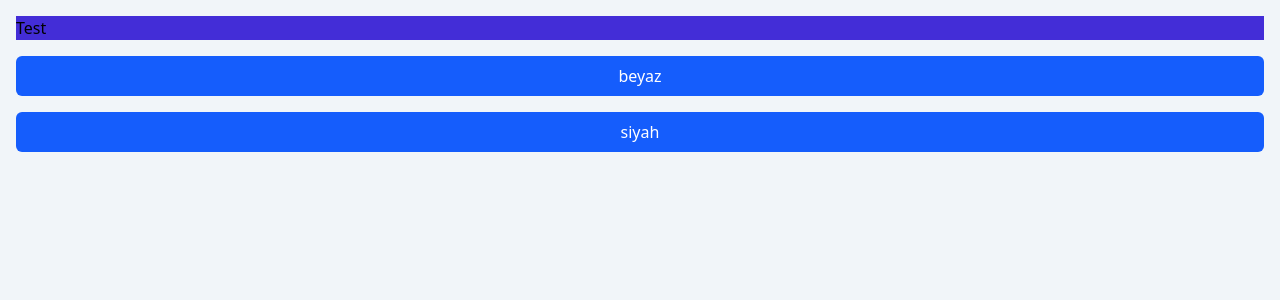
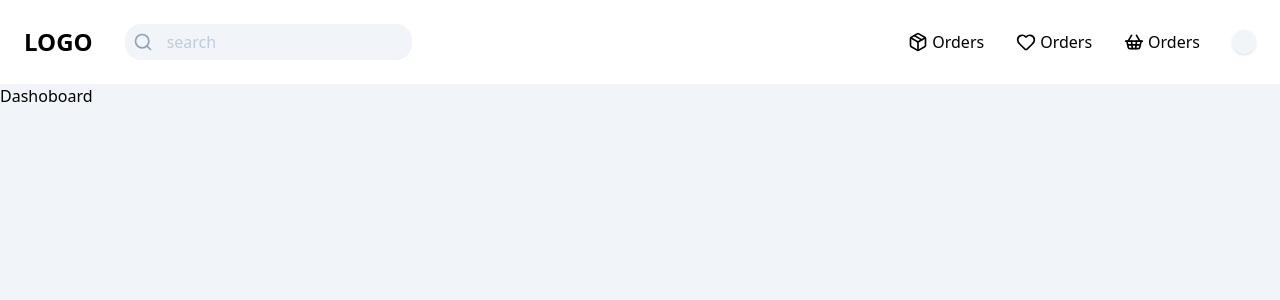
Before and after one commit to dursunalisevinc/e-commerce_zustand, a React (Vite) app in the folder zustand_example/: page / in a window 1280 px wide. Shown: the top 300 px of the page. Built offline with nearby package versions, Linux system fonts and the light colour scheme.

Commit message:
added to navbar

```diff
--- a/zustand_example/package.json
+++ b/zustand_example/package.json
@@ -11,8 +11,10 @@
   },
   "dependencies": {
     "@tailwindcss/vite": "^4.1.18",
+    "lucide-react": "^0.563.0",
     "react": "^19.2.0",
     "react-dom": "^19.2.0",
+    "react-router-dom": "^7.13.0",
     "tailwindcss": "^4.1.18"
   },
   "devDependencies": {
--- a/zustand_example/src/App.tsx
+++ b/zustand_example/src/App.tsx
@@ -1,29 +1,20 @@
+
+import { BrowserRouter, Routes, Route } from 'react-router-dom';
+import Details from './pages/Details';
+import Layout from './shared/Layout';
+import Dashboard from './pages/Dashboard';
 
 function App() {
 
-  const changeTheme = (theme: "light" | "dark") => {
-    document.documentElement.setAttribute("data-theme", theme);
-  };
-
   return (
-    <div className="h-screen bg-secondary-100 flex  flex-col gap-4 p-4">
-
-      <div className="bg-primary-700">
-        Test
-      </div>
-      <button
-        onClick={() => changeTheme("light")}
-        className="bg-blue-600 text-white px-4 py-2 rounded-md"
-      >
-        beyaz
-      </button>
-      <button
-        onClick={() => changeTheme("dark")}
-        className="bg-blue-600 text-white px-4 py-2 rounded-md"
-      >
-        siyah
-      </button>
-    </div>
+    <BrowserRouter>
+      <Routes>
+        <Route element={<Layout />}>
+          <Route path="/" element={<Dashboard />} />
+          <Route path="/details/:id" element={<Details />} />
+        </Route>
+      </Routes>
+    </BrowserRouter>
   );
 }
 
--- /dev/null
+++ b/zustand_example/src/components/Navbar.tsx
@@ -0,0 +1,26 @@
+import { Heart, Package, Search, ShoppingBasket } from 'lucide-react'
+
+const Navbar = () => {
+    return (
+        <div className='flex justify-between p-[1.5rem]'>
+            <div className='flex items-center gap-8'>
+                <span className='font-bold text-2xl'>LOGO</span>
+                <div className='text-secondary-400 flex gap-2 items-center bg-secondary-100 px-2 rounded-2xl'>
+                    <Search size={20} />
+                    <input placeholder='search' className='min-w-[15rem] px-1.5 py-1.5 rounded-md border border-none outline-none' type="text" />
+                </div>
+            </div>
+            <div className='flex items-center'>
+                <ul className='flex gap-8'>
+                    <li className='flex items-center gap-1'><Package size={20} /> Orders</li>
+                    <li className='flex items-center gap-1'><Heart size={20} /> Orders</li>
+                    <li className='flex items-center gap-1'><ShoppingBasket size={20} /> Orders</li>
+                    <li><div className='rounded-full bg-secondary-100 p-3 shadow'></div></li>
+                </ul>
+            </div>
+
+        </div>
+    )
+}
+
+export default Navbar
--- /dev/null
+++ b/zustand_example/src/pages/Dashboard.tsx
@@ -0,0 +1,9 @@
+import React from 'react'
+
+const Dashoboard = () => {
+    return (
+        <div>Dashoboard</div>
+    )
+}
+
+export default Dashoboard
--- /dev/null
+++ b/zustand_example/src/pages/Details.tsx
@@ -0,0 +1,9 @@
+import React from 'react'
+
+const Details = () => {
+  return (
+    <div>Details</div>
+  )
+}
+
+export default Details
--- /dev/null
+++ b/zustand_example/src/shared/Layout.tsx
@@ -0,0 +1,16 @@
+import React from 'react'
+import { Outlet } from 'react-router-dom'
+import Navbar from '../components/Navbar'
+
+
+const Layout = () => {
+  return (
+    <div className='h-screen flex flex-col'>
+      <Navbar/>
+      <div className='grow bg-secondary-100'><Outlet /></div>
+    </div>
+
+  )
+}
+
+export default Layout
```
Also changed, not shown: 1 other file (tests, documents, lock files or other folders).
